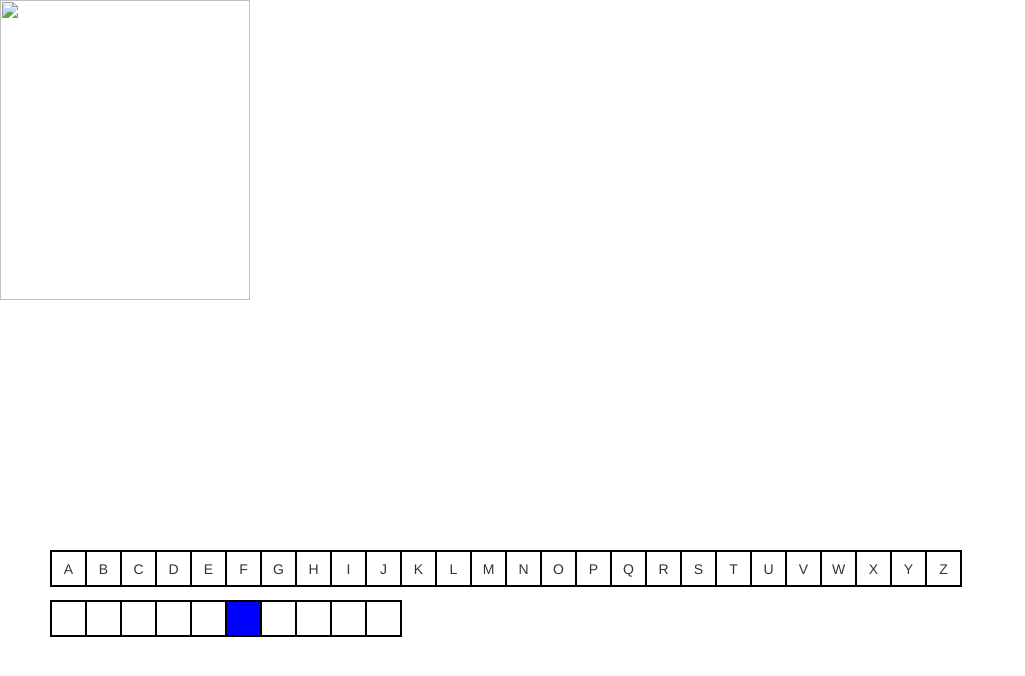
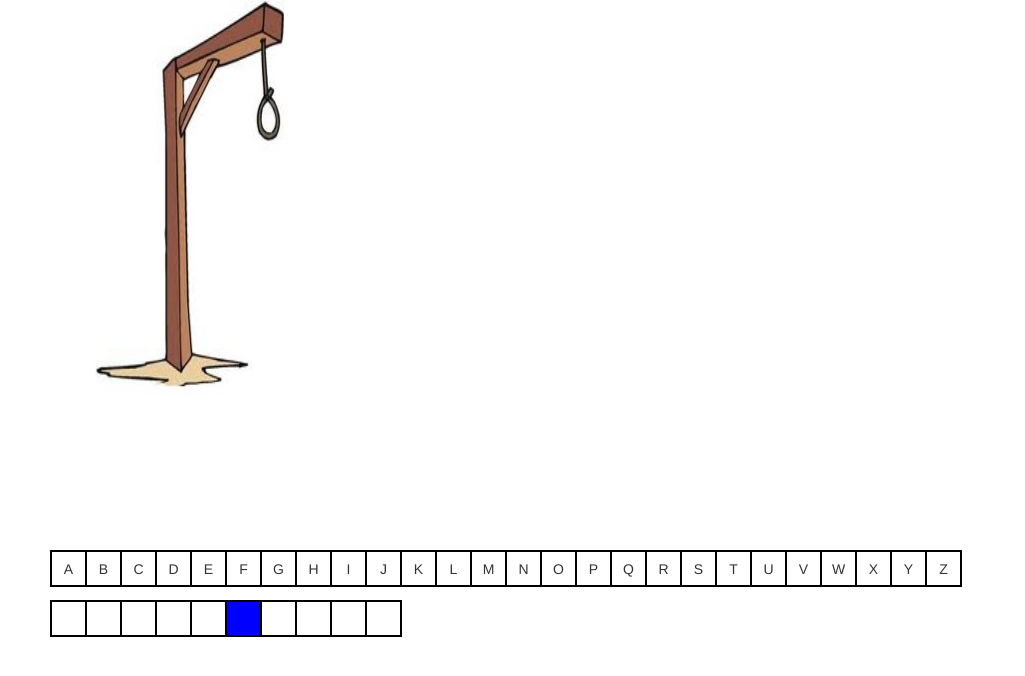
Before and after one commit to mwallert/JS-Final2, a plain HTML site: page index.html in a window 1280 px wide. Shown: the whole page, without its empty margins (0-1025 px from the left). Drawn offline with Linux system fonts and the light colour scheme.

Commit message:
added hangman graphic

```diff
--- a/css/style.css
+++ b/css/style.css
@@ -1,6 +1,6 @@
 #Gallow{
-  height:300px;
-  width: 250px;
+  height:450px;
+  width: 450px;
 }
 #Letters {
   position: absolute;
--- a/index.html
+++ b/index.html
@@ -8,7 +8,7 @@
   <link rel="stylesheet" href="css/bootstrap.min.css" type="text/css">
 </head>
 <body>
-  <img id="Gallow" src="" alt="">
+  <img id="Gallow" src="img/stage0.jpg" alt="">
   <div id="Letters"></div>
   <div id="Word"></div>
   <script src="js/script.js"></script>
--- a/js/script.js
+++ b/js/script.js
@@ -1,7 +1,7 @@
 //Set list of words for the game
 var songNames = ['fuel','gallows pole','bring it on home', 'let it be','after midnight', 'raise hell'];
 //Set list for the steps on Hangman
-var hangMan = ["img/step1.png"];
+var hangMan = ["img/step1.png","img/step2.png","img/step3.png","img/step4.png","img/step5.png","img/step6.png"];
 //Stores a value to use for the song, generated at random
 var randomSong = songNames[Math.floor(Math.random()*6)];
 
@@ -174,7 +174,7 @@ function gameOnClick (){
         correctLetter += 1;
       }
       else if(checkLetter(thisLetter) == 'false'){
-        document.getElementById('Gallow').src = 'img/step' + imageState + '.png';
+        document.getElementById('Gallow').src = hangMan[imageState];
         imageState += 1;
         attempts -= 1;
         break;
```
Also changed, not shown: img/stage0.jpg (added), img/step1.png, img/step2.png, img/step3.png, img/step4.png, img/step5.png, img/step6.png.
